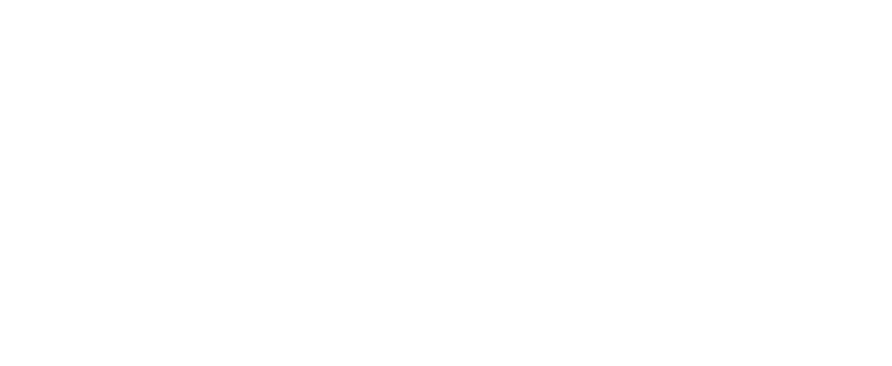
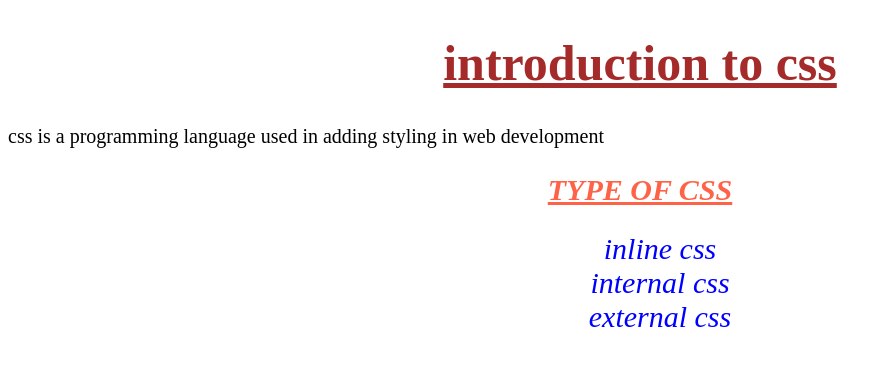
Before and after one commit to ehisitua/intro-to-css, a plain HTML site: page index.html in a window 1280 px wide. Shown: the whole page, without its empty margins (0-892 px from the left). Drawn offline with Linux system fonts and the light colour scheme.

Commit message:
styling text

```diff
--- a/index.html
+++ b/index.html
@@ -4,9 +4,32 @@
     <meta charset="UTF-8">
     <meta name="viewport" content="width=device-width, initial-scale=1.0">
     <title>introduction to css</title>
+    <link rel="stylesheet" href="style.css">
+
+    <style>
+        h2{
+            font-size: 30px;
+            text-align: center;
+            text-decoration: underline;
+            font-style: italic;
+            color: tomato;
+        }
+
+    </style>
 </head>
 <body>
-<h1></h1>
+<h1 style="font-size: 50px;color: brown;text-decoration: underline;text-align: center;">introduction to css</h1>
+<p style="font-size: 20px;">css is a programming language used in adding styling in web development </p>
+
+
+
+<h2>TYPE OF CSS </h2>
+    <ul>
+        <li>inline css</li>
+        <li>internal css</li>
+        <li>external css</li>
+    </ul>
+
 
 </body>
 </html>
--- /dev/null
+++ b/style.css
@@ -0,0 +1,7 @@
+li{
+    list-style: none;
+    font-size: 30px;
+    font-style: italic;
+    color: blue;
+    text-align: center;
+}
```
